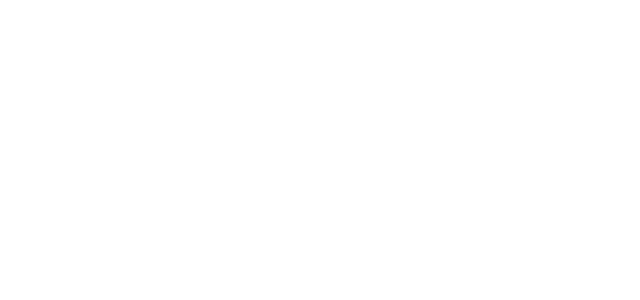
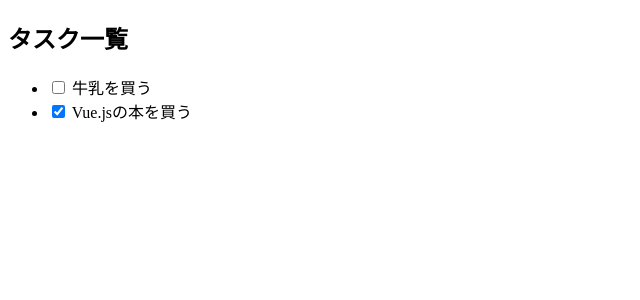
Before and after one commit to dodonki1223/vue-getting-started, a Vue app in the folder chapter-7/7.5/: page / in a window 1280 px wide. Shown: the top 300 px of the page, without its empty margins (0-640 px from the left). Built offline with nearby package versions, Linux system fonts and the light colour scheme.

Commit message:
7.5.2：タスクの一覧表示

```diff
--- a/chapter-7/7.5/src/App.vue
+++ b/chapter-7/7.5/src/App.vue
@@ -1,11 +1,21 @@
 <template>
   <div id="app">
-    <!-- ここに実装を書いていく -->
+    <h2>タスク一覧</h2>
+    <ul>
+      <li v-for="task in tasks" v-bind:key="task.id">
+        <input type="checkbox" v-bind:checked="task.done">
+        {{ task.name }}
+      </li>
+    </ul>
   </div>
 </template>
 
 <script>
 export default {
-  // ここに実装を書いていく
+  computed: {
+    tasks () {
+      return this.$store.state.tasks // ストアを読む
+    },
+  },
 }
 </script>
--- a/chapter-7/7.5/src/store.js
+++ b/chapter-7/7.5/src/store.js
@@ -5,7 +5,21 @@
 
 // ストアの定義
 const store = new Vuex.Store({
-  // ここに実装を書いていく
+  state: {
+    // タスクの初期ステート
+    tasks: [
+      {
+        id: 1,
+        name: '牛乳を買う',
+        done: false
+      },
+      {
+        id: 2,
+        name: 'Vue.jsの本を買う',
+        done: true
+      }
+    ],
+  },
 })
 
 // ストアをエクスポート
```
